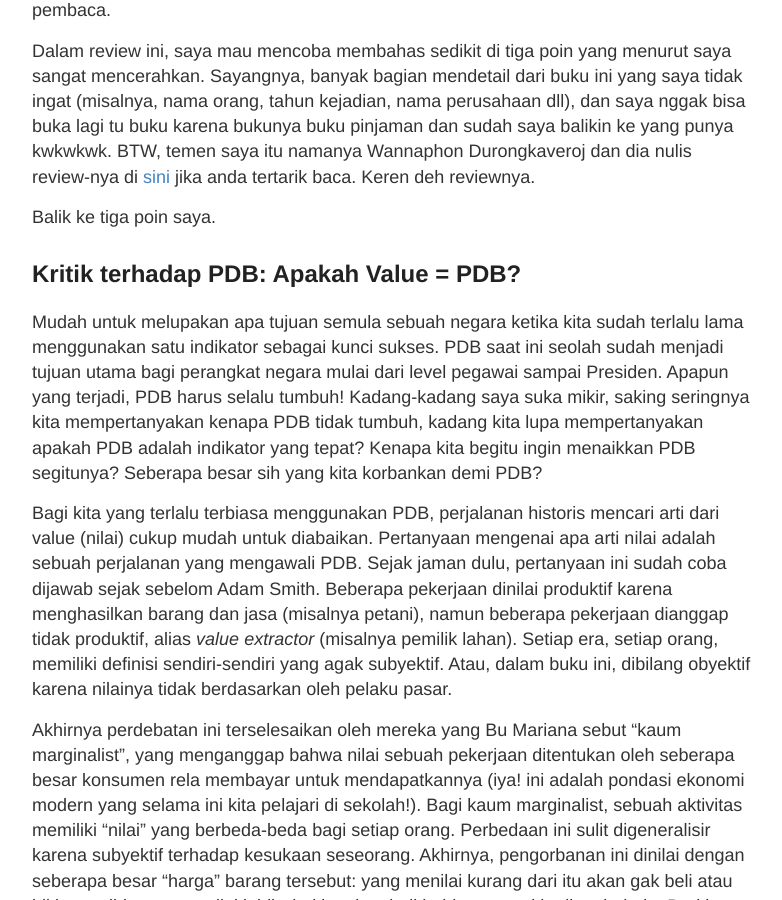
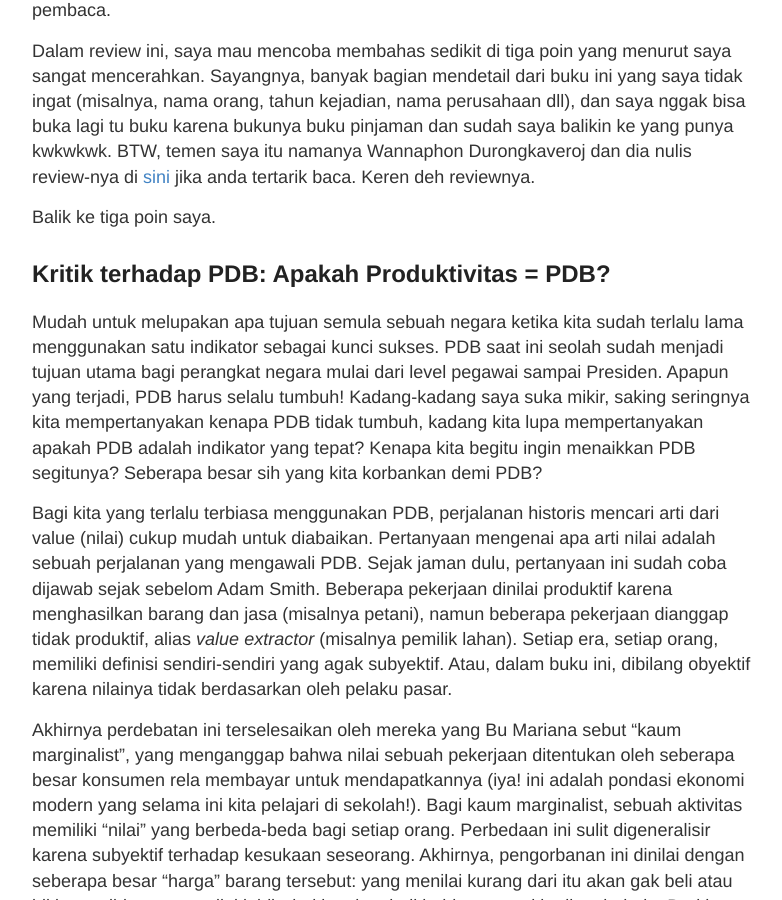
Before and after one commit to imedkrisna/imedkrisna.github.io, a Jekyll site: the page built from blog/_posts/2020-05-07-Mazzucato.md, in a window 1280 px wide and 900 px high, scrolled down 571 px. Shown: the whole window, without its empty margins (248-1030 px from the left). Built offline with Jekyll 4.4.1, drawn with Linux system fonts in a browser that asks for light colours; comment, search, counter and statistics services are not loaded.

Commit message:
Update 2020-05-07-Mazzucato.md

```diff
--- a/blog/_posts/2020-05-07-Mazzucato.md
+++ b/blog/_posts/2020-05-07-Mazzucato.md
@@ -13,7 +13,7 @@ Dalam review ini, saya mau mencoba membahas sedikit di tiga poin yang menurut sa
 
 Balik ke tiga poin saya.
 
-## Kritik terhadap PDB: Apakah Value = PDB?
+## Kritik terhadap PDB: Apakah Produktivitas = PDB?
 
 Mudah untuk melupakan apa tujuan semula sebuah negara ketika kita sudah terlalu lama menggunakan satu indikator sebagai kunci sukses. PDB saat ini seolah sudah menjadi tujuan utama bagi perangkat negara mulai dari level pegawai sampai Presiden. Apapun yang terjadi, PDB harus selalu tumbuh! Kadang-kadang saya suka mikir, saking seringnya kita mempertanyakan kenapa PDB tidak tumbuh, kadang kita lupa mempertanyakan apakah PDB adalah indikator yang tepat? Kenapa kita begitu ingin menaikkan PDB segitunya? Seberapa besar sih yang kita korbankan demi PDB?
 
@@ -45,7 +45,7 @@ Teknologi yang "dikembangkan" oleh starap dan entrepreneur biasanya merupakan ha
 
 Selain itu, beliau juga mengkritik kehebatan entrepreneur dengan memberikan contoh beberapa usaha milik negara yang diprivatisasi, di mana privatisasi tidak membuat performa perusahaan tersebut membaik dan malah makin buruk.
 
-##### Highly Recommended!!
+## Highly Recommended!!
 
 Ada banyak lagi poin menarik di buku itu, termasuk sedikit pelajaran sejarah. Tapi tiga poin di atas yang paling saya ingat sampai sekarang. Bu Mariana tidak menyebutkan solusi secara konkrit selain mengajak kita untuk lebih memikirkan soal nilai, sebuah fundamental penentuan produktivitas, daripada hanya sekedar harga yang begitu rapuh (dalam kasus saham, bisa berubah hanya dalam hitungan detik). Selain itu, Bu Mariana juga mengajak kita untuk mengurangi ke-halu-an kita terhadap starap dan entrepreneurship, dan lebih menghargai peran pemerintah dalam ekonomi. Yah kayak skandinavian countries gitu lah. Tetap kapitalisme, tapi mixed economy.
 
```
